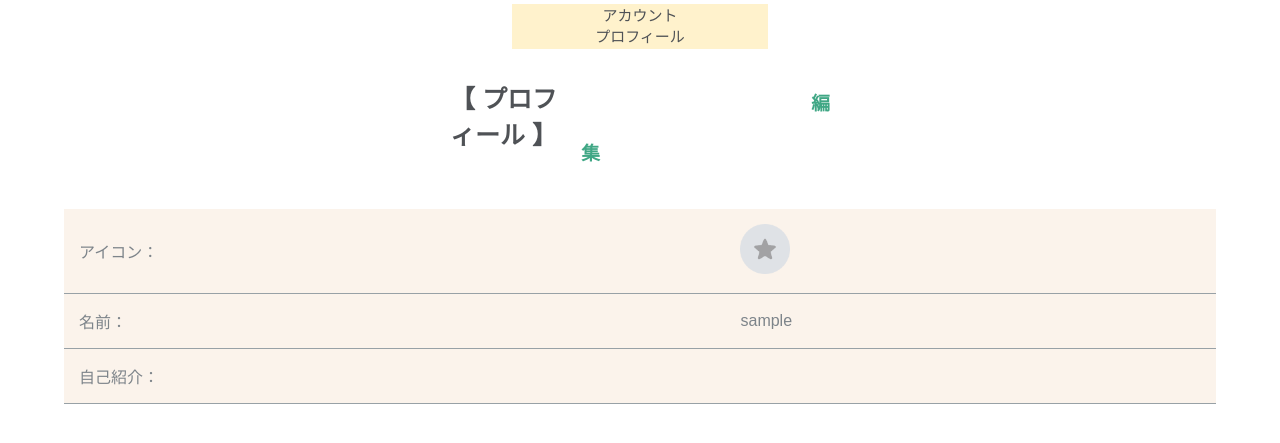
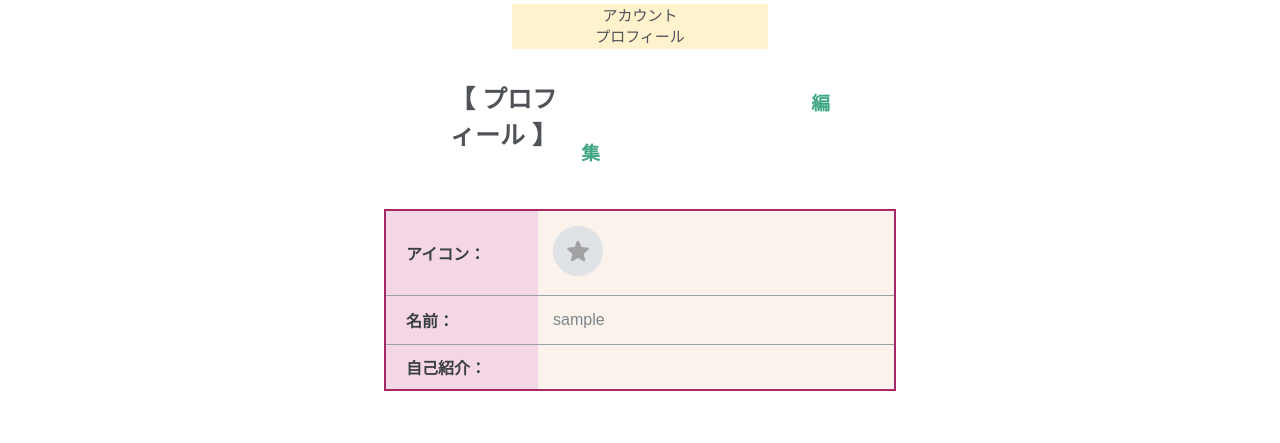
Before and after one commit to ksng-potepan/HotelBookApp, a Rails app: page /users/profile in a window 1280 px wide. Shown: the part 141-584 px from the top of the page. Run offline with Rails 7, Linux system fonts and the light colour scheme; the visitor is signed in with stand-in values (Sample User, id 1).

Commit message:
style: broken area in several table designs.

```diff
--- a/app/assets/stylesheets/application.css
+++ b/app/assets/stylesheets/application.css
@@ -180,19 +180,6 @@ button {
     line-height: 50px;
 }
 
-/* table {
-    margin: auto;
-    font-size: 20px;
-    border-collapse: separate;
-    border-spacing: 20px 5px;
-    width: 50%;
-}
-
-td {
-    padding-top: 15px;
-    border-bottom:2px solid rgb(113, 149, 137);
-} */
-
 .menu > li {
     float: left;
     width: 100%;
@@ -311,3 +298,13 @@ td {
 table th, table td {
     border-bottom: solid 1px rgb(152, 161, 166);
 }
+
+.show-table {
+    width: 40%;
+    border: 2px solid  rgb(167, 40, 103);
+}
+
+.show-table th {
+    width: 30%;
+    background-color: rgb(245, 214, 230);
+}
--- a/app/views/users/account.html.erb
+++ b/app/views/users/account.html.erb
@@ -10,13 +10,13 @@
     <h3><%= link_to "編集", edit_user_registration_path, class: "edit" %></h3>
 </div>
 
-<table>
+<table class="show-table">
     <tr>
-        <td>メールアドレス：</td>
+        <th>メールアドレス：</th>
         <td><%= @user.email %></td>
     </tr>
     <tr>
-        <td>パスワード：</td>
+        <th>パスワード：</th>
         <td>******</td>
     </tr>
 </table>
--- a/app/views/users/profile.html.erb
+++ b/app/views/users/profile.html.erb
@@ -10,9 +10,9 @@
     <h3><%= link_to "編集", users_profile_edit_path, class: "edit" %></h3>
 </div>
 
-<table>
+<table class="show-table">
     <tr>
-        <td>アイコン：</td>
+        <th>アイコン：</th>
         <td><% if @user.image.attached? %>
                 <%= image_tag @user.image, :size => '50x50' %>
             <% else %>
@@ -21,11 +21,11 @@
         </td>
     </tr>
     <tr>
-        <td>名前：</td>
+        <th>名前：</th>
         <td><%= @user.username %></td>
     </tr>
     <tr>
-        <td>自己紹介：</td>
+        <th>自己紹介：</th>
         <td><%= @user.introduce %></td>
     </tr>
 </table>
```
